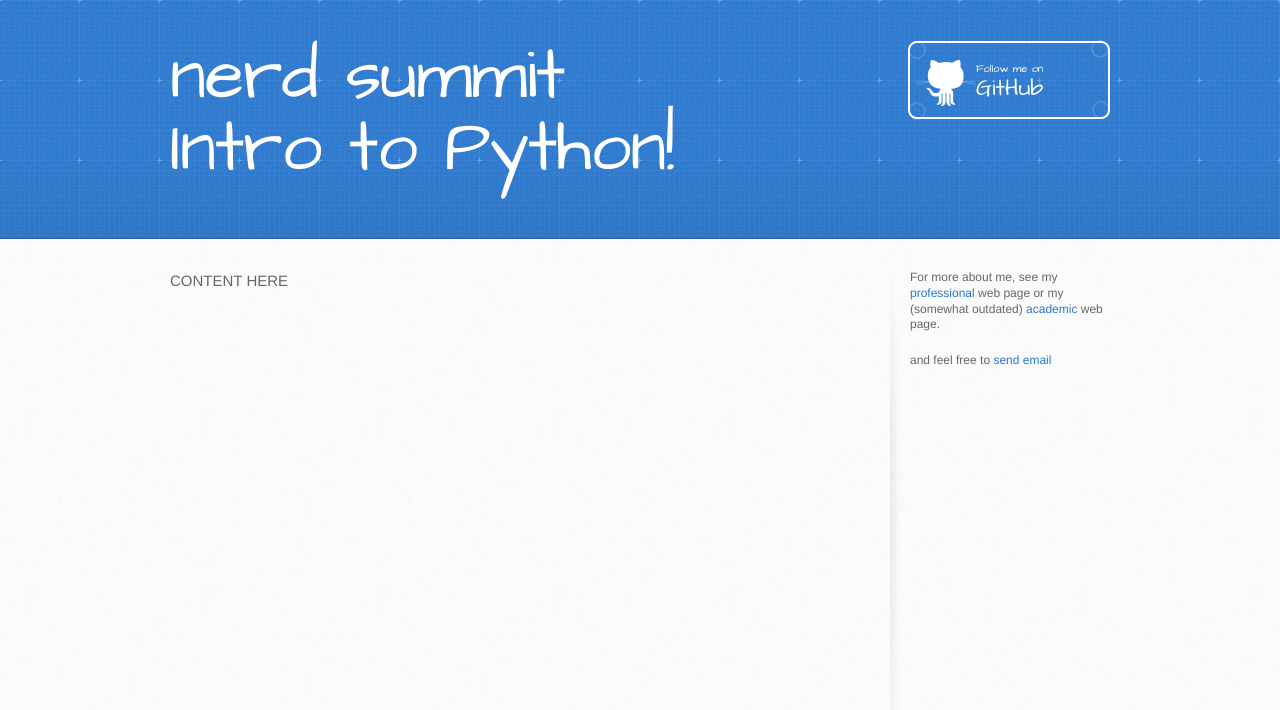
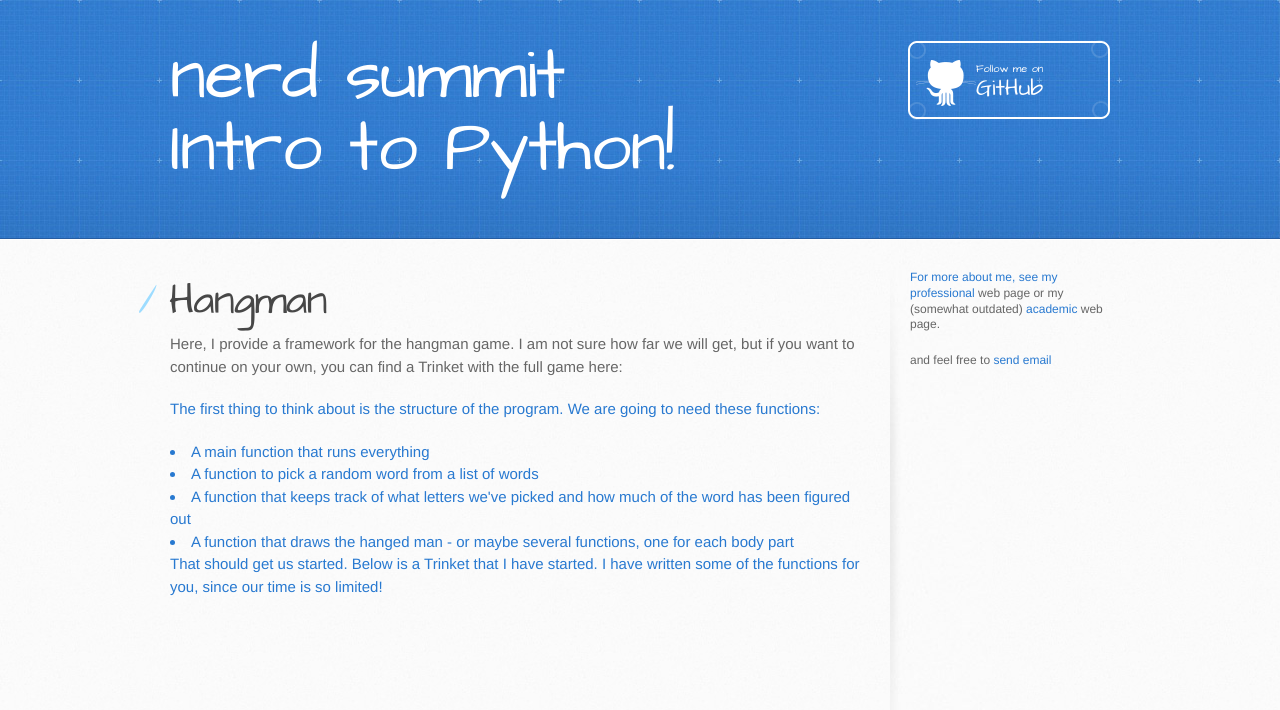
Before and after one commit to Jessica-Grant/Jessica-Grant.github.io, a plain HTML site: page hangman.html in a window 1280 px wide. Drawn offline with Linux system fonts and the light colour scheme.

Commit message:
Update hangman.html

```diff
--- a/hangman.html
+++ b/hangman.html
@@ -31,9 +31,23 @@
 
 
 
-CONTENT HERE
+<h1>Hangman</h1>
+<p>Here, I provide a framework for the hangman game.  I am not sure how far we will get, but if you want to continue on your own, you can find a Trinket with the full game here:
+
+<p><a href="https://trinket.io/library/trinkets/c5737537db" Hangman Code</a>
+</p>
 
 
+<p>The first thing to think about is the structure of the program.  We are going to need these functions:
+<li>A main function that runs everything</li>
+<li>A function to pick a random word from a list of words</li>
+<li>A function that keeps track of what letters we've picked and how much of the word has been figured out</li>
+<li>A function that draws the hanged man - or maybe several functions, one for each body part</li>
+
+<p>That should get us started.  Below is a Trinket that I have started.  I have written some of the functions for you, since our time is so limited!</p>
+
+
+</p>
         </section>
 
         <aside id="sidebar">
```
